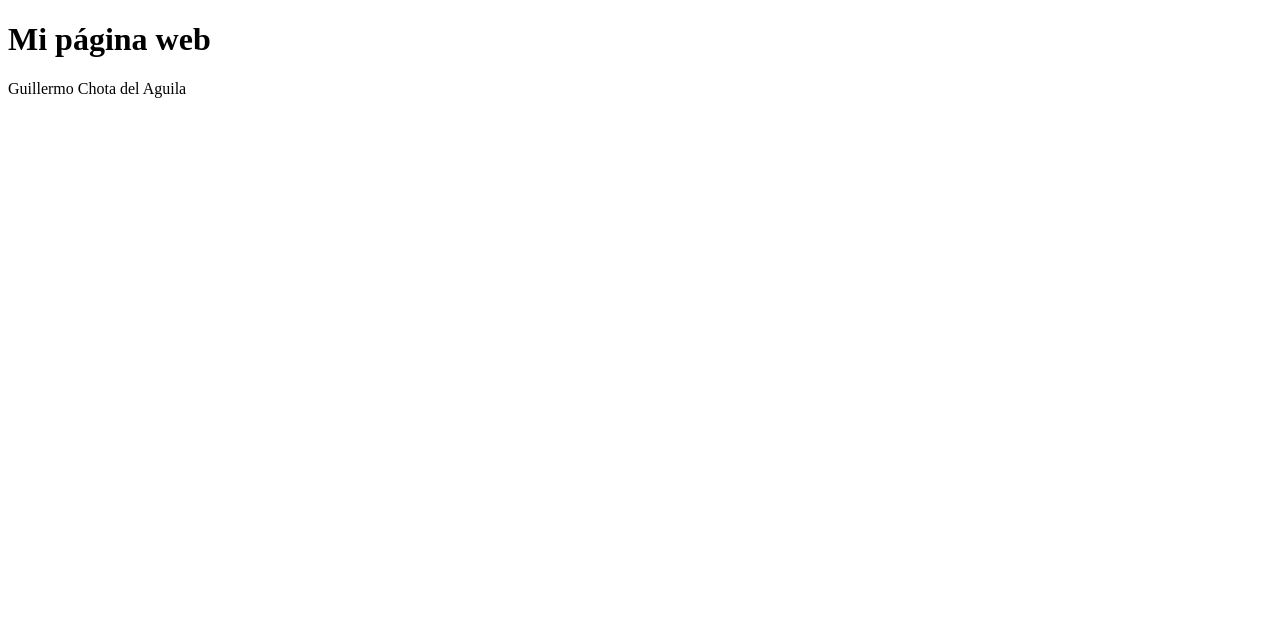
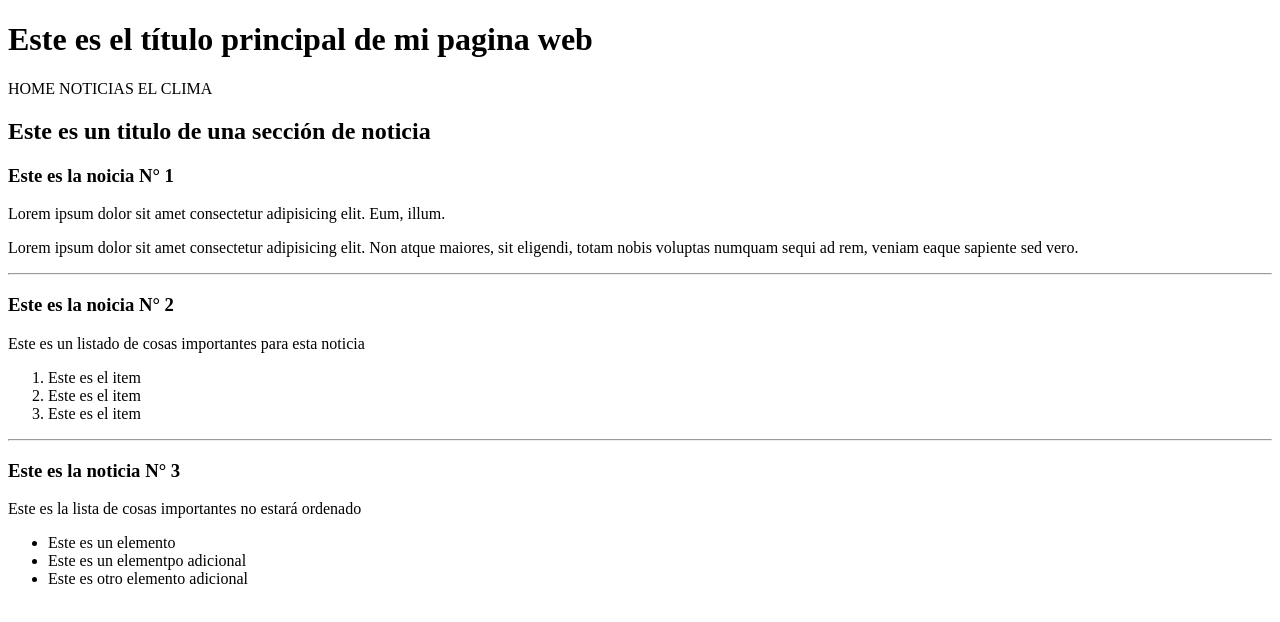
Before and after one commit to guilledev21/InicioHtml, a plain HTML site: page index.html in a window 1280 px wide. Drawn offline with Linux system fonts and the light colour scheme.

Commit message:
primera version html

```diff
--- a/index.html
+++ b/index.html
@@ -8,8 +8,33 @@
 </head>
 
 <body>
-    <h1>Mi página web</h1>
-    <p>Guillermo Chota del Aguila</p>
+    <h1>Este es el título principal de mi pagina web</h1>
+    <span>HOME</span>
+    <span>NOTICIAS</span>
+    <span>EL CLIMA</span>
+
+    <h2>Este es un titulo de una sección de noticia</h2>
+    <h3>Este es la noicia N° 1</h3>
+
+    <p>Lorem ipsum dolor sit amet consectetur adipisicing elit. Eum, illum.</p>
+    <p>Lorem ipsum dolor sit amet consectetur adipisicing elit. Non atque maiores, sit eligendi, totam nobis voluptas numquam sequi ad rem, veniam eaque sapiente sed vero.
+    </p>
+    <hr>
+    <h3>Este es la noicia N° 2 </h3>
+    <p>Este es un listado de cosas importantes para esta noticia</p>
+    <ol>
+        <li>Este es el item</li>
+        <li>Este es el item</li>
+        <li>Este es el item</li>
+    </ol>
+    <hr>
+    <h3>Este es la noticia N° 3</h3>
+    <p>Este es la lista de cosas importantes no estará ordenado</p>
+    <ul>
+        <li>Este es un elemento</li>
+        <li>Este es un elementpo adicional</li>
+        <li>Este es otro elemento adicional</li>
+    </ul>
 </body>
 
 </html>
```
